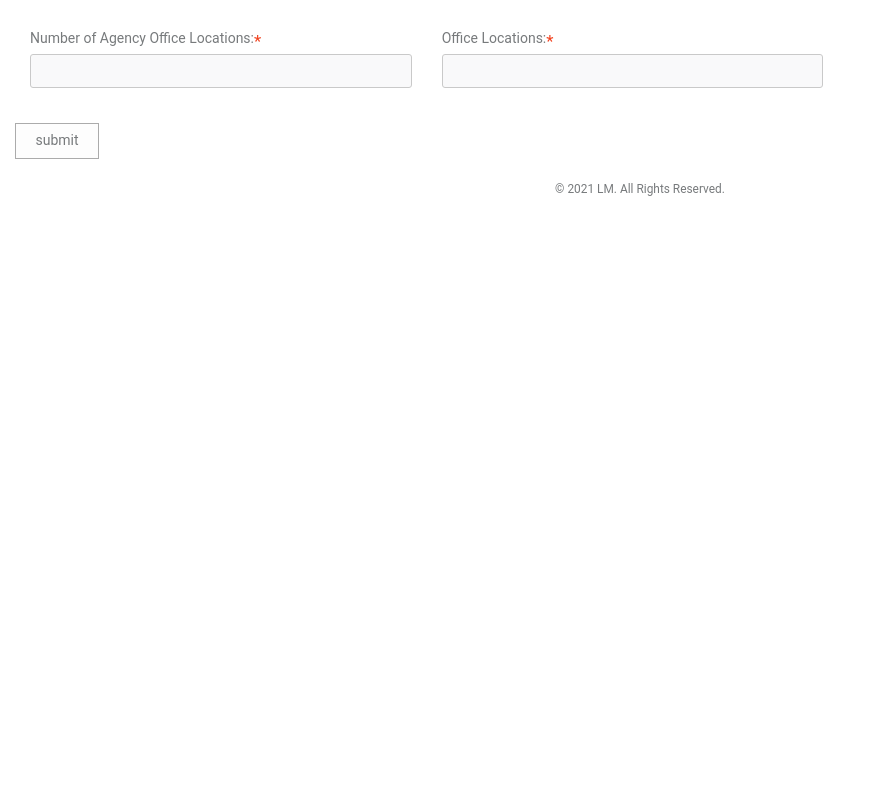
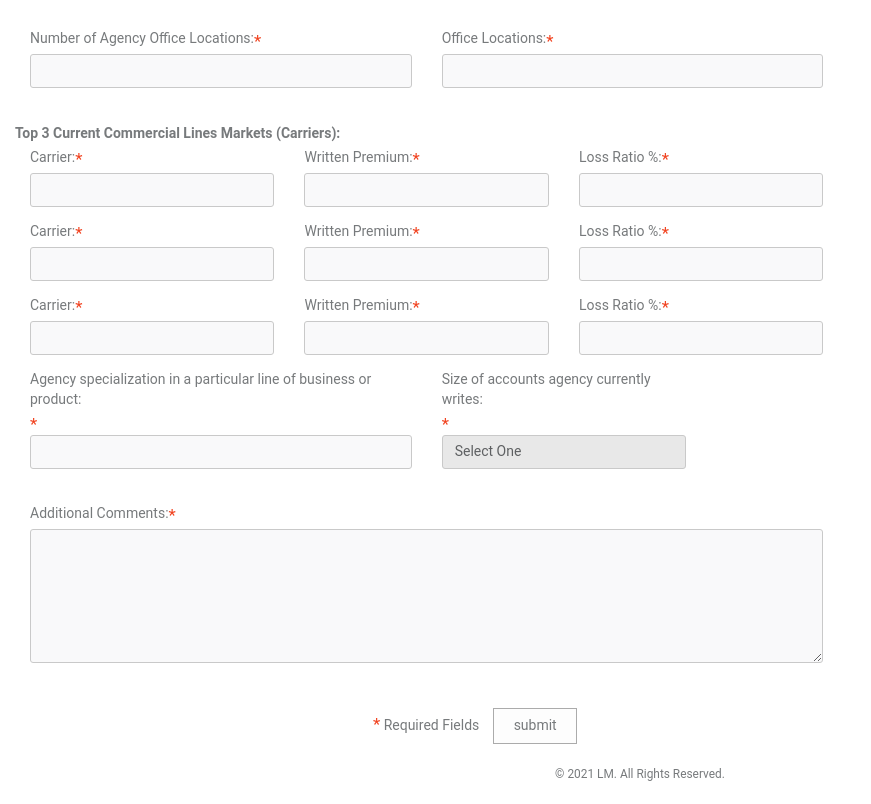
Before and after one commit to t4d-classes/react-hackathon-project_07192021, a React (Create React App) app in the folder forms-app/: page /appoinments in a window 1280 px wide. Shown: the part 700-1504 px from the top of the page, without its empty margins (0-871 px from the left). Before the commit the page ends 919 px from the top, so only its background shows below. Built offline with nearby package versions, Linux system fonts and the light colour scheme.

Commit message:
Additional Form details

```diff
--- a/forms-app/src/components/AgtAppointForm.js
+++ b/forms-app/src/components/AgtAppointForm.js
@@ -373,7 +373,7 @@ export const AgtAppointForm = ({ onSubmitForm }) => {
             Agency's Website Address:
         </label>
           <span className="required-marker"></span>
-        <br/>
+          <br />
           <input
             id="agencyWebsiteAddress"
             type="textbox"
@@ -382,7 +382,7 @@ export const AgtAppointForm = ({ onSubmitForm }) => {
             value={AgtAppointForm.agencyWebsiteAddress}
             onChange={change}
           />
-        <br/>
+          <br />
           <span className="lmgbi_formAlert" style={{ color: "red", display: "none" }}>Agency Website required</span>
         </div>
       </div>
@@ -432,12 +432,229 @@ export const AgtAppointForm = ({ onSubmitForm }) => {
         </div>
       </div>
 
+      <div className="row">
+        <h6>Top 3 Current Commercial Lines Markets (Carriers):</h6>
+        <div className="col-md-4 form-group lmgbi_formEntry">
+          <label className="lmgbi_formTitle" htmlFor="carrier1">
+          Carrier:
+          </label>
+          <span className="required-marker"></span>
+          <input
+            id="carrier1"
+            type="textbox"
+            className="form-control lmgbi_formValue lmgbi_formRequired lmgbi_useNameAttr"
+            name="carrier1"
+            value={AgtAppointForm.carrier1}
+            onChange={change}
+          />
+        </div>
+        <div className="col-md-4 form-group lmgbi_formEntry">
+          <label className="lmgbi_formTitle" htmlFor="writtenPremium1">
+          Written Premium:
+          </label>
+          <span className="required-marker"></span>
+          <br />
+          <input
+            id="writtenPremium1"
+            type="textbox"
+            className="form-control lmgbi_formValue lmgbi_formRequired lmgbi_useNameAttr"
+            name="writtenPremium1"
+            value={AgtAppointForm.writtenPremium1}
+            onChange={change}
+          />
+        </div>
+        <div className="col-md-4 form-group lmgbi_formEntry">
+          <label className="lmgbi_formTitle" htmlFor="lossRatio1">
+          Loss Ratio %:
+          </label>
+          <span className="required-marker"></span>
+          <br />
+          <input
+            id="lossRatio1"
+            type="textbox"
+            className="form-control lmgbi_formValue lmgbi_formRequired lmgbi_useNameAttr"
+            name="lossRatio1"
+            value={AgtAppointForm.lossRatio1}
+            onChange={change}
+          />
+        </div>
+      </div>
+
+      <div className="row">
+        <div className="col-md-4 form-group lmgbi_formEntry">
+          <label className="lmgbi_formTitle" htmlFor="carrier2">
+          Carrier:
+          </label>
+          <span className="required-marker"></span>
+          <input
+            id="carrier2"
+            type="textbox"
+            className="form-control lmgbi_formValue lmgbi_formRequired lmgbi_useNameAttr"
+            name="carrier2"
+            value={AgtAppointForm.carrier2}
+            onChange={change}
+          />
+        </div>
+        <div className="col-md-4 form-group lmgbi_formEntry">
+          <label className="lmgbi_formTitle" htmlFor="writtenPremium2">
+          Written Premium:
+          </label>
+          <span className="required-marker"></span>
+          <br />
+          <input
+            id="writtenPremium2"
+            type="textbox"
+            className="form-control lmgbi_formValue lmgbi_formRequired lmgbi_useNameAttr"
+            name="writtenPremium2"
+            value={AgtAppointForm.writtenPremium2}
+            onChange={change}
+          />
+        </div>
+        <div className="col-md-4 form-group lmgbi_formEntry">
+          <label className="lmgbi_formTitle" htmlFor="lossRatio2">
+          Loss Ratio %:
+          </label>
+          <span className="required-marker"></span>
+          <br />
+          <input
+            id="lossRatio2"
+            type="textbox"
+            className="form-control lmgbi_formValue lmgbi_formRequired lmgbi_useNameAttr"
+            name="lossRatio2"
+            value={AgtAppointForm.lossRatio2}
+            onChange={change}
+          />
+        </div>
+      </div>
+
+      <div className="row">
+        <div className="col-md-4 form-group lmgbi_formEntry">
+          <label className="lmgbi_formTitle" htmlFor="carrier3">
+          Carrier:
+          </label>
+          <span className="required-marker"></span>
+          <input
+            id="carrier3"
+            type="textbox"
+            className="form-control lmgbi_formValue lmgbi_formRequired lmgbi_useNameAttr"
+            name="carrier3"
+            value={AgtAppointForm.carrier3}
+            onChange={change}
+          />
+        </div>
+        <div className="col-md-4 form-group lmgbi_formEntry">
+          <label className="lmgbi_formTitle" htmlFor="writtenPremium3">
+          Written Premium:
+          </label>
+          <span className="required-marker"></span>
+          <br />
+          <input
+            id="writtenPremium3"
+            type="textbox"
+            className="form-control lmgbi_formValue lmgbi_formRequired lmgbi_useNameAttr"
+            name="writtenPremium3"
+            value={AgtAppointForm.writtenPremium3}
+            onChange={change}
+          />
+        </div>
+        <div className="col-md-4 form-group lmgbi_formEntry">
+          <label className="lmgbi_formTitle" htmlFor="lossRatio3">
+          Loss Ratio %:
+          </label>
+          <span className="required-marker"></span>
+          <br />
+          <input
+            id="lossRatio3"
+            type="textbox"
+            className="form-control lmgbi_formValue lmgbi_formRequired lmgbi_useNameAttr"
+            name="lossRatio3"
+            value={AgtAppointForm.lossRatio3}
+            onChange={change}
+          />
+        </div>
+      </div>
+
+      <div className="row">
+        <div className="col-md-6 form-group lmgbi_formEntry">
+          <label className="lmgbi_formTitle" htmlFor="agencySpecialization">
+          Agency specialization in a particular line of business or product:
+          </label>
+          <span className="required-marker"></span>
+          <input
+            id="agencySpecialization"
+            type="textbox"
+            className="form-control lmgbi_formValue lmgbi_formRequired lmgbi_useNameAttr"
+            name="agencySpecialization"
+            value={AgtAppointForm.agencySpecialization}
+            onChange={change}
+          />
+          <span
+            className="lmgbi_formAlert"
+            style={{ color: "red", display: "none" }}
+          >
+            Agency specialization required
+          </span>
+        </div>
+        <div className="col-md-4 form-group lmgbi_formEntry">
+          <label className="lmgbi_formTitle" htmlFor="sizeOfAccounts">
+          Size of accounts agency currently writes:
+          </label>
+          <span className="required-marker"></span>
+          <br />
+          <select
+            id="sizeOfAccounts"
+            className="form-control control-select lmgbi_formValue lmgbi_formRequired lmgbi_useNameAttr"
+            name="sizeOfAccounts"
+          >
+            <option>Select One</option>
+            <option value="1">Small</option>
+            <option value="2">Mid-Size</option>
+            <option value="3">Large(1,000+ employees)</option>
+
+          </select>
+          <br />
+          <span
+            className="lmgbi_formAlert"
+            style={{ color: "red", display: "none" }}
+          >
+            Size of accounts is required
+          </span>
+        </div>
+      </div>
+      <div className="row">
+        <div className="col-md-12 form-group lmgbi_formEntry">
+          <label className="lmgbi_formTitle" htmlFor="additionalComments">
+          Additional Comments:
+          </label>
+          <span className="required-marker"></span>
+          <textarea
+            id="additionalComments"
+            type="textbox"
+            className="form-control lmgbi_formValue lmgbi_formRequired lmgbi_useNameAttr"
+            rows="6"
+            name="additionalComments"
+            value={AgtAppointForm.additionalComments}
+            onChange={change}
+          />
+          <span
+            className="lmgbi_formAlert"
+            style={{ color: "red", display: "none" }}
+          >
+            Agency specialization required
+          </span>
+        </div>
+        </div>
+
 
 
       <div className="row">
+      <div className="spacing-top-md-lg col-md-6 col-md-offset-5 lmgbi_formEntry">
+      <span className="required-marker"/>
+      Required Fields &nbsp; &nbsp;
         <button type="button" onClick={submitForm}>
           submit
         </button>
+      </div>
       </div>
     </form>
   );
```
Lines whose indentation alone changed are shown as unchanged.
